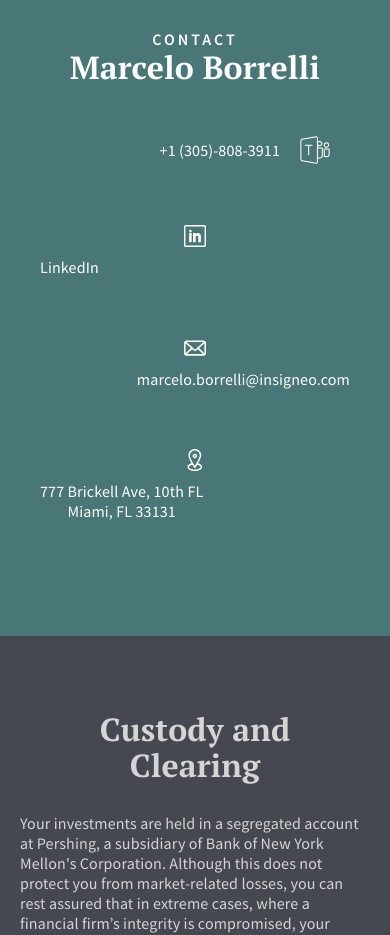
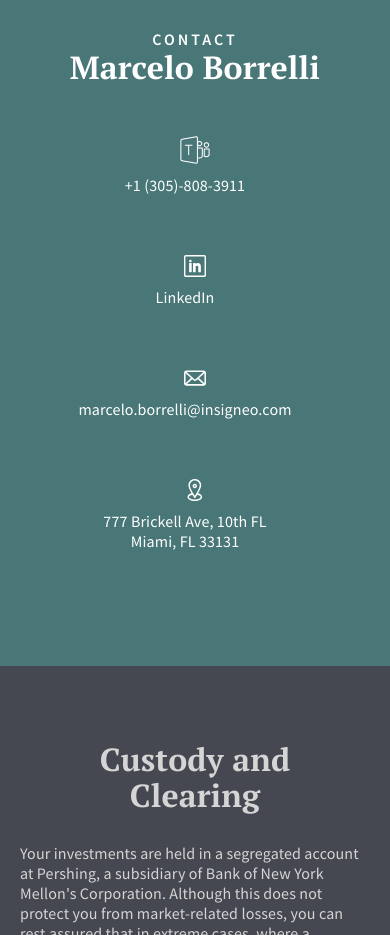
Before and after one commit to hborrelli1/borrellicapitalmgt, a React (Create React App) app: page / in a window 390 px wide. Shown: the part 2480-3415 px from the top of the page. Built offline with nearby package versions, Linux system fonts and the light colour scheme.

Commit message:
fix mobile styling

```diff
--- a/src/components/Contact/Contact.scss
+++ b/src/components/Contact/Contact.scss
@@ -51,6 +51,7 @@
         .ms-teams {
           span {
             align-items: center;
+            text-align: center;
             img {
               width: 30px;
               height: 30px;
@@ -69,19 +70,26 @@
       .contact-info {
         ul {
           li {
-            a {
+            a, span {
               width: 100%;
               flex-flow: column !important;
               justify-content: flex-start;
               text-align: center;
 
-              img, span {
+              img {
                 width: 100%;
                 margin: 0px !important;
               }
               img {
                 margin-bottom: 10px !important;
               }
+            }
+          }
+          .ms-teams {
+            span {
+              display: flex;
+              flex-flow: column !important;
+              width: 100%;
             }
           }
         }
```
